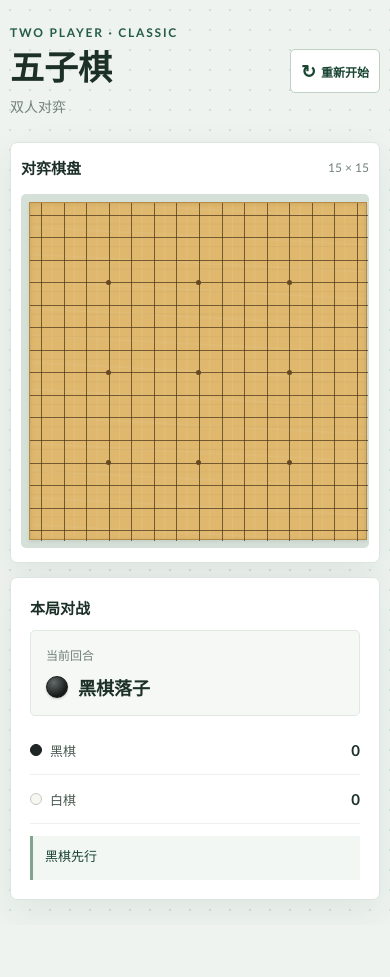
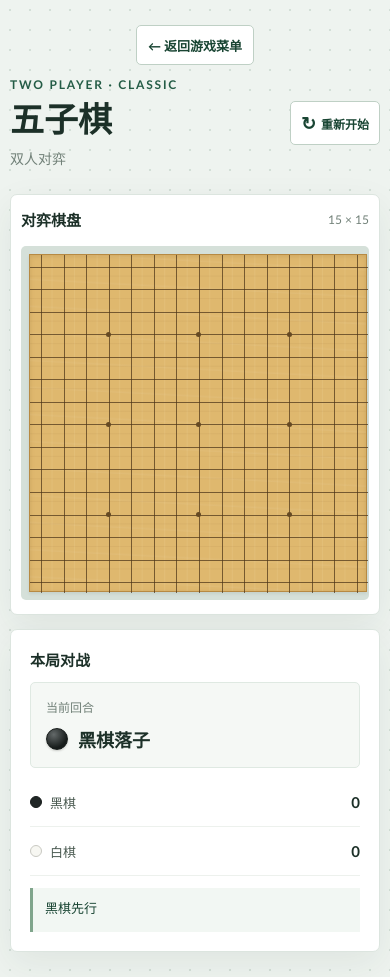
Before and after one commit to rabbit-first/mini-game-hub, a plain HTML site: page Gomoku.html in a window 390 px wide. Before the commit the page ends 925 px from the top, so only its background shows below. Drawn offline with Linux system fonts and the light colour scheme.

Commit message:
Add home link for returning to game menu
Added a home link for navigation back to the game menu.

```diff
--- a/Gomoku.html
+++ b/Gomoku.html
@@ -20,6 +20,22 @@
 		}
 
 		* { box-sizing: border-box; }
+
+		.home-link {
+			display: none;
+			min-height: 40px;
+			align-items: center;
+			gap: 8px;
+			margin: 0 auto 12px;
+			padding: 0 11px;
+			border: 1px solid #bfd0c5;
+			border-radius: 5px;
+			background: var(--panel);
+			color: var(--green-deep);
+			font-size: 13px;
+			font-weight: 700;
+			text-decoration: none;
+		}
 
 		a {
 			text-decoration: none;
@@ -285,6 +301,7 @@
 
 		@media (max-width: 720px) {
 			body { padding: 25px 14px; }
+			.home-link { display: flex; width: fit-content; }
 			.game-layout { grid-template-columns: minmax(0, 1fr); gap: 14px; }
 			.board-panel { padding: 14px 10px; }
 			.board-wrap { padding: 8px; }
@@ -312,6 +329,7 @@
 	</style>
 </head>
 <body>
+	<a class="home-link" href="index.html">← 返回游戏菜单</a>
 	<main class="page">
 		<header class="page-header">
 			<div>
```
